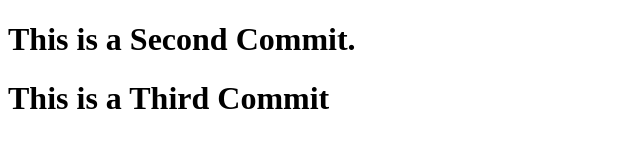
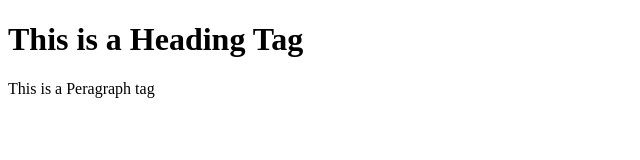
Before and after one commit to Varinder-KM/Git-test, a website: page Index.html in a window 1280 px wide. Shown: the whole page, without its empty margins (0-640 px from the left). Drawn offline with Linux system fonts and the light colour scheme.

```diff
--- a/Index.html
+++ b/Index.html
@@ -5,7 +5,7 @@
     </head>
 
     <body>
-        <h1>This is a Second Commit.</h1>
-        <h1>This is a Third Commit</h1>
+        <h1>This is a Heading Tag</h1>
+        <p>This is a Peragraph tag</p>
     </body>
 </html>
```
Also changed, not shown: package.json (added, +24 -0 lines), 2 other files.
